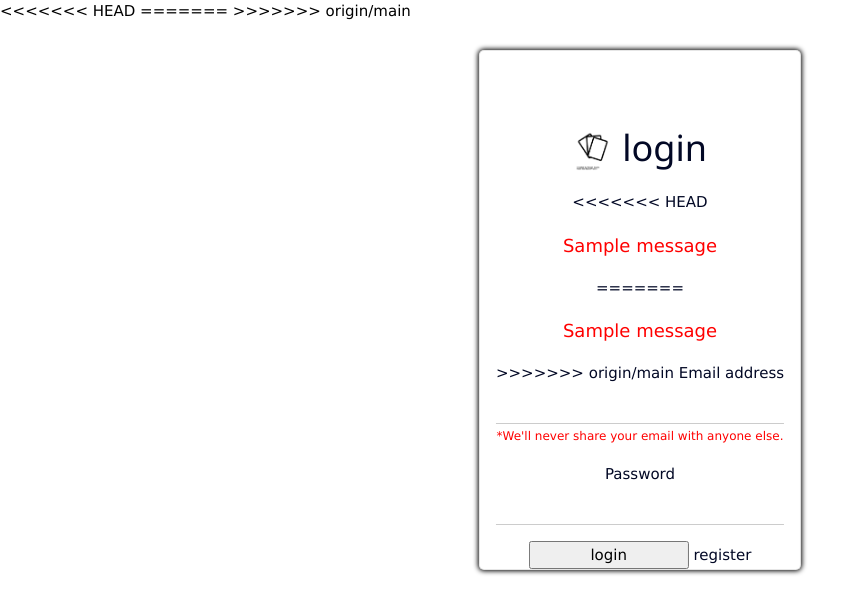
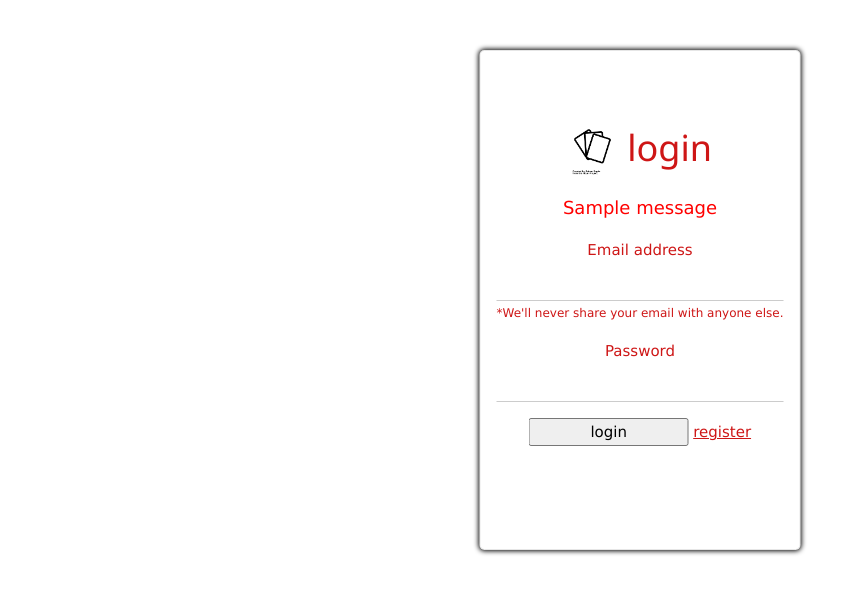
Before and after one commit to jayber-dev/tarot-card, a Flask app: page / in a window 1280 px wide. Shown: the top 614 px of the page, without its empty margins (0-867 px from the left). Run offline with Flask 2, Linux system fonts and the light colour scheme; tables that the repository leaves empty hold one stand-in row (values such as "Sample post"); one stand-in notice (Sample message) is shown; some libraries are stand-ins or nearby versions.

Commit message:
git resolved user registration, register form fix, form data get fixed.

```diff
--- a/server.py
+++ b/server.py
@@ -120,6 +120,8 @@
 def reg():
     print('im here')
     if request.method == "POST":
+        data = request.form.to_dict()
+        print(data)
         reg_fname = request.form.get('fname')
         reg_lname = request.form.get('lname')
         reg_email =request.form.get('email')
@@ -133,7 +135,7 @@
                         password=reg_pass,
                         creation_date=date.datetime.now().date())
         db.session.add(db_data)
-        db.session.commit()
+        # db.session.commit()
         print(User)
     return redirect(url_for('login'))
 
--- a/static/css/login.css
+++ b/static/css/login.css
@@ -1,57 +1,9 @@
-<<<<<<< HEAD
 body {
     margin: 0;
 }
 
-.flash_messages {
-    color: red;
-    font-size: large;
-}
-
-input {
-    width: 50%;
-}
-
-small {
-    color: red;
-}
-
-.login-form {
-    box-shadow: 0 0 5px 1px black;
-    color: rgb(2, 8, 37);
-    margin-top: 50px;
-    padding-top: 60px;
-    text-align: center;
-    min-width: 280px;
-    max-width: 500px;
-    min-height: 500px;
-    border-radius: 5px;
-    border: 1px solid rgb(128, 128, 128, 0.2);
-    z-index: 0;
-}
-
-.register-form {
-    display: none;
-    box-shadow: 0 0 5px 1px black;
-    color: rgb(0, 0, 0);
-    text-align: center;
-    min-width: 280px;
-    min-height: 500px;
-    margin-top: 50px;
-    padding-top: 60px;
-    border-radius: 5px;
-    border: 1px solid rgb(128, 128, 128, 0.2);
-}
-
-a {
-    text-decoration: none;
-}
-
 img {
-    height: 40px;
-=======
-body {
-    margin: 0;
+    height: 50px;
 }
 
 .flash_messages {
@@ -87,5 +39,4 @@
     padding-top: 60px;
     border-radius: 5px;
     border: 1px solid rgb(128, 128, 128, 0.2);
->>>>>>> origin/main
 }
--- a/templates/login.html
+++ b/templates/login.html
@@ -17,21 +17,9 @@
             <form class="w3-display-topmiddle login-form" action="{{url_for('login')}}" method="POST">
                 <h1><img src="/static/icons/noun-flash-cards-4767.png" alt="logo"> login</h1>
                 <div class="w3-margin">
-<<<<<<< HEAD
-
-                    {% with messages = get_flashed_messages() %} {% if messages %} {% for message in messages %}
+                    {% with messages=get_flashed_messages() %} {% if messages %} {% for message in messages %}
                     <p class="flash_messages">{{ message }}</p>
                     {% endfor %} {% endif %} {% endwith %}
-=======
-
-                    {% with messages = get_flashed_messages() %}
-                     {% if messages %}
-                      {% for message in messages %}
-                    <p class="flash_messages">{{ message }}</p>
-                    {% endfor %}
-                     {% endif %}
-                      {% endwith %}
->>>>>>> origin/main
                     <label for="Email">Email address</label>
                     <input type="email" class="w3-input " id="Email" aria-describedby="emailHelp" name="email">
                     <small id="emailHelp" class="">*We'll never share your email with anyone else.</small>
@@ -49,30 +37,17 @@
         </div>
         <div>
             <div class="register-form w3-display-topmiddle w3-animate-opacity" id="form-modal">
-<<<<<<< HEAD
-                <form class="" action="{{url_for('reg')}}" method="post">
+                <form class="" action="{{url_for('reg')}}" method="POST">
                     <h1><img src="/static/icons/noun-flash-cards-4767.png" alt="logo">register</h1>
                     <div class="w3-margin">
                         <label for="Email" first>name</label>
                         <input type="text" class="w3-input " id="name" aria-describedby="emailHelp" name="fname">
 
-=======
-                <form class="" action="{{url_for('login')}}" method="POST">
-                    <h1><img src="/static/icons/noun-flash-cards-4767.png" alt="logo">register</h1>
-                    <div class="w3-margin">
-                        <label for="Email"first>name</label>
-                        <input type="text" class="w3-input " id="name" aria-describedby="emailHelp" name="fname">
-
->>>>>>> origin/main
                     </div>
                     <div class="w3-margin">
                         <label for="Email">last name</label>
                         <input type="text" class="w3-input " id="name" aria-describedby="emailHelp" name="lname">
-<<<<<<< HEAD
 
-=======
-
->>>>>>> origin/main
                     </div>
                     <div class="w3-margin">
                         <label for="Email">Email address</label>
@@ -81,30 +56,18 @@
                     </div>
                     <div class="w3-margin">
                         <label class="" for="">country</label>
-<<<<<<< HEAD
                         <input type="text" class="w3-input" id="exampleInputPassword1" name="country">
-=======
-                        <input type="text" class="w3-input" id="exampleInputPassword1" name="pass">
->>>>>>> origin/main
                     </div>
                     <div class="w3-margin">
                         <label class="" for="password">choose Password</label>
                         <input type="password" class="w3-input" id="password" name="pass">
                     </div>
-                    <div class="form-group text-start">
-
+                    <div>
+                        <label> varify password</label>
+                        <input type="text" class="w3-input" id="password-varify" name="pass_varify">
                     </div>
-                    <div>
-
-                    </div>
-                    <div class="d-flex justify-content-center p-2">
-
-                        <input type="submit" class="" value="register">
-<<<<<<< HEAD
-
-=======
-
->>>>>>> origin/main
+                    <div class="w3-margin">
+                        <input type="submit" class="w3-button" value="register">
                     </div>
                 </form>
 
@@ -123,9 +86,7 @@
 
 
 
-<<<<<<< HEAD
-</html>
-=======
 </html>
 
->>>>>>> origin/main
+
+</html>
```
